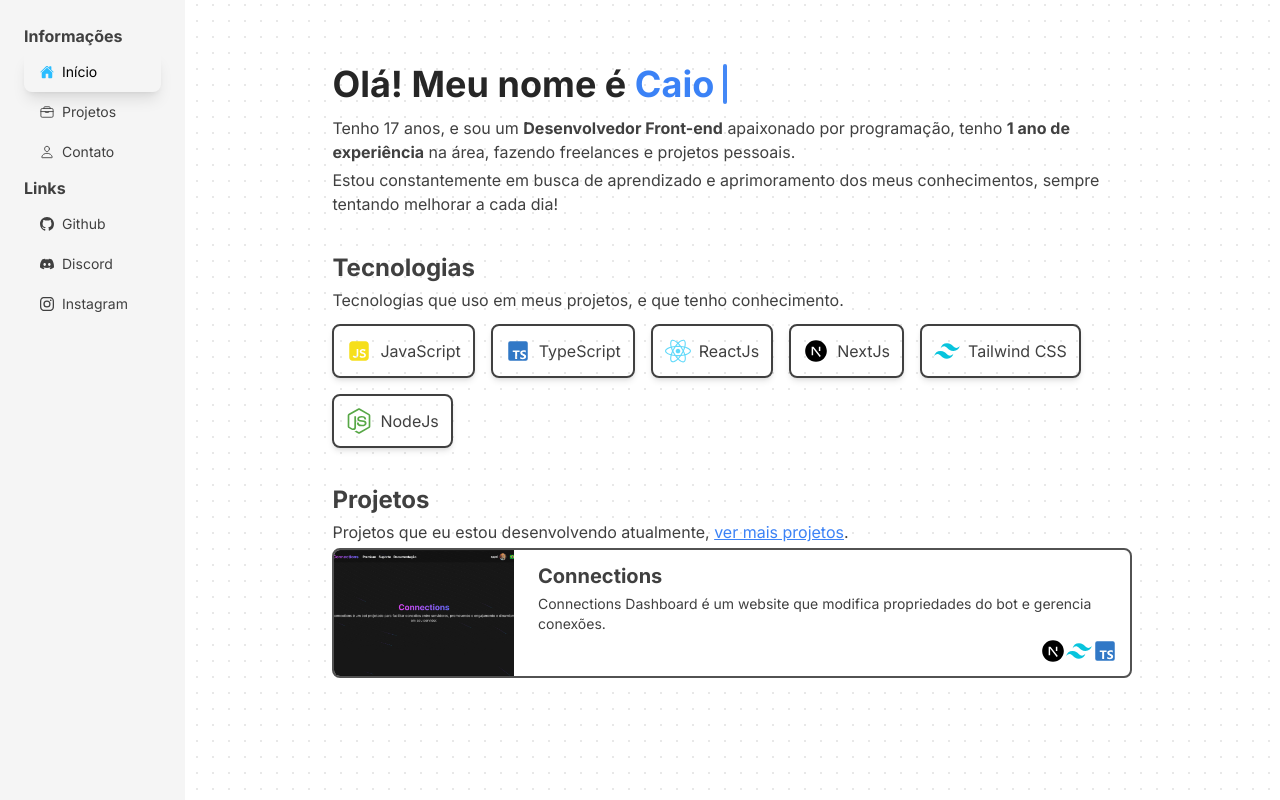
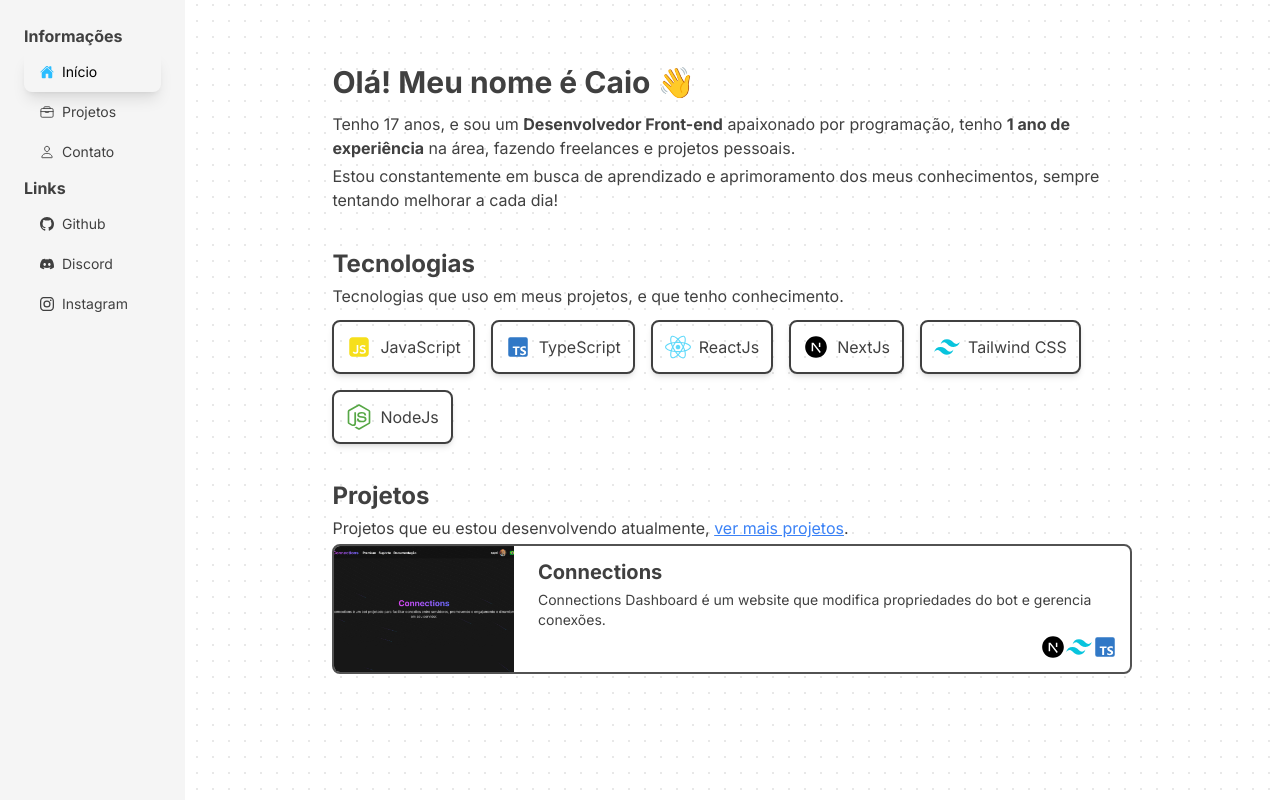
Before and after one commit to Spyei/new-portfolio, a Next.js app: page / in a window 1280 px wide. Built offline with nearby package versions, Linux system fonts and the light colour scheme.

Commit message:
chore: removing typewriter effect

```diff
--- a/src/pages/index.tsx
+++ b/src/pages/index.tsx
@@ -4,25 +4,6 @@
 import Head from "next/head";
 import Link from "next/link";
 import { motion } from "framer-motion";
-
-const words = [
-    {
-        text: "Olá!"
-    },
-    {
-        text: "Meu",
-    },
-    {
-        text: "nome",
-    },
-    {
-        text: "é",
-    },
-    {
-        text: "Caio",
-        className: "text-blue-500",
-    }
-]
 
 export default function Home() {
     return (
@@ -33,7 +14,7 @@
             <section className="w-screen flex justify-center">
                 <div className="max-w-[800px] w-full flex pt-16 mobile:pt-6">
                     <div className="flex gap-3 flex-col tablet:px-6">
-                        <TypewriterEffect className="font-bold text-4xl mobile:text-xl items-center flex" words={words}/>
+                        <h1 className="font-bold text-3xl mobile:text-xl">Olá! Meu nome é Caio 👋</h1>
                         <div className="flex gap-1 flex-col">
                             <p>Tenho 17 anos, e sou um <strong>Desenvolvedor Front-end</strong> apaixonado por programação, tenho <strong>1 ano de experiência</strong> na área, fazendo freelances e projetos pessoais.</p>
                             <p>Estou constantemente em busca de aprendizado e aprimoramento dos meus conhecimentos, sempre tentando melhorar a cada dia!</p>
```
